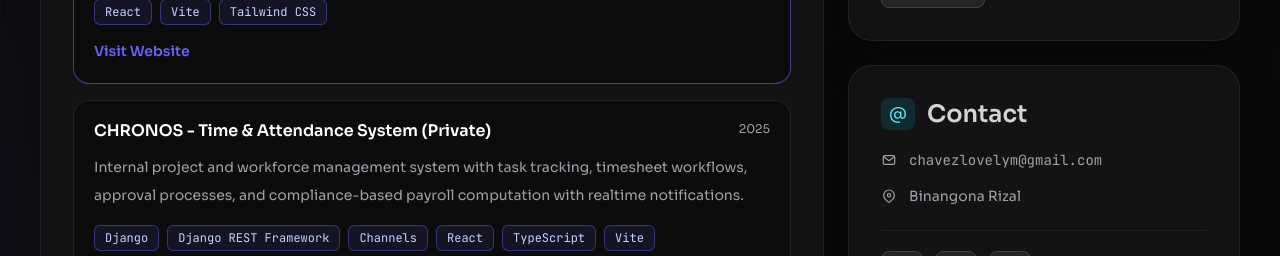
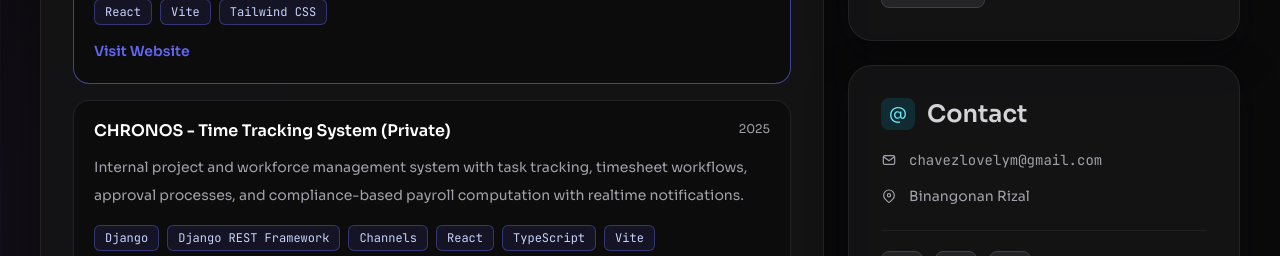
Before and after one commit to MsLovely-dev/lovely-chavez-portfolio, a React (Vite) app: page / in a window 1280 px wide. Shown: the part 1320-1576 px from the top of the page. Built offline with nearby package versions, Linux system fonts and the light colour scheme.

Commit message:
Edited location and prject name

```diff
--- a/src/App.jsx
+++ b/src/App.jsx
@@ -288,7 +288,7 @@ function App() {
                         <path d="M17.657 16.657 13.414 20.9a2 2 0 0 1-2.828 0L6.343 16.657a8 8 0 1 1 11.314 0Z" />
                         <circle cx="12" cy="11" r="2.5" />
                       </svg>
-                      <span>Binangona Rizal</span>
+                      <span>Binangonan Rizal</span>
                     </div>
                   </li>
                 </ul>
--- a/src/data/portfolioData.js
+++ b/src/data/portfolioData.js
@@ -21,7 +21,7 @@ export const skillGroups = [
 
 export const projects = [
   {
-    title: 'CHRONOS - Time & Attendance System (Private)',
+    title: 'CHRONOS - Time Tracking System (Private)',
     image: '/images/projects/chronos-placeholder.svg',
     year: 2025,
     points: [
```
